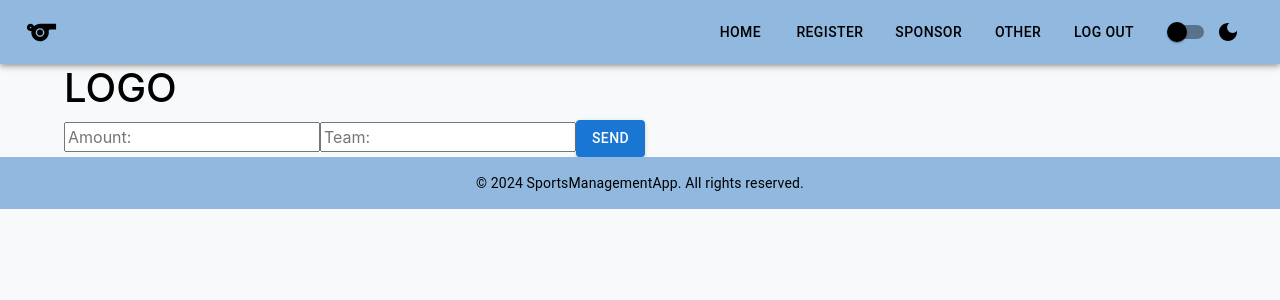
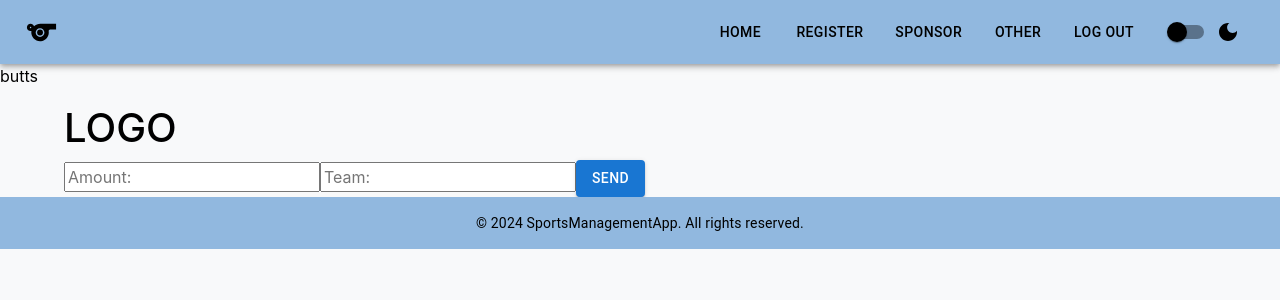
Before and after one commit to tylerkcraine/Team2Project2, a React (Create React App) app in the folder frontend-p2/frontend/: page /newteaminv in a window 1280 px wide. Shown: the top 300 px of the page. Built offline with nearby package versions, Linux system fonts and the light colour scheme.

Commit message:
add thing

```diff
--- a/frontend-p2/frontend/src/App.tsx
+++ b/frontend-p2/frontend/src/App.tsx
@@ -21,6 +21,7 @@ const App: React.FC = () => {
   return (
     <div className={`app-container ${darkMode ? 'dark-theme' : 'light-theme'}`}>
       <Navbar />
+      <p>butts</p>
       <main className="">
         <Routes>
           <Route path="/" element={<AuthSelector/>}/>
```
